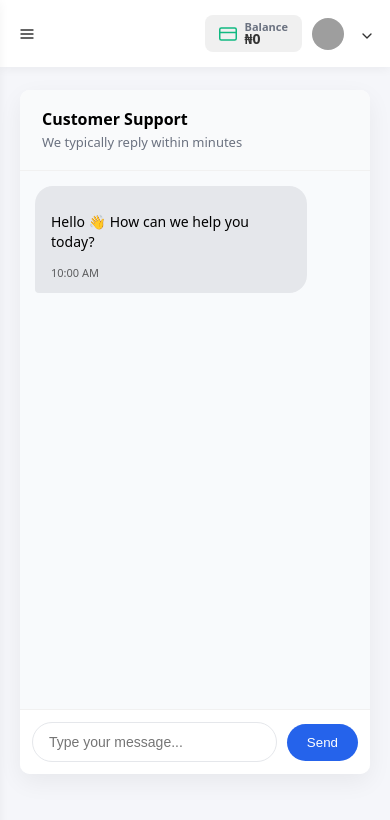
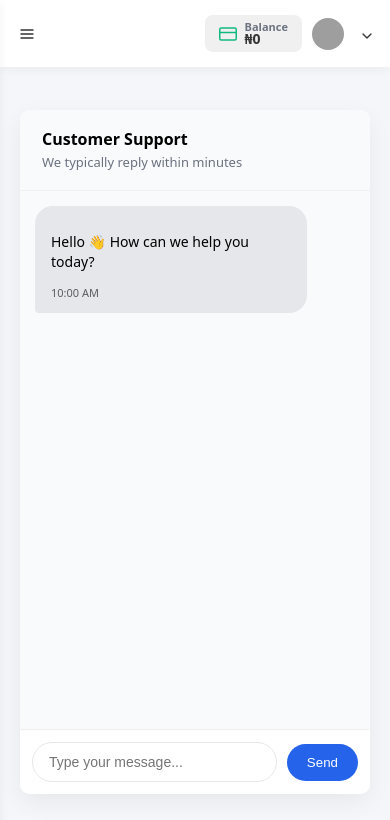
Before and after one commit to ay30bg/realsms, a React (Create React App) app: page /support in a window 390 px wide. Shown: the top 820 px of the page. Built offline with nearby package versions, Linux system fonts and the light colour scheme; no server answers; grey boxes are pictures that could not be loaded.

Commit message:
Update support.css

```diff
--- a/src/styles/support.css
+++ b/src/styles/support.css
@@ -145,7 +145,7 @@
   .user-support-container {
     height: calc(100vh - 160px);
     margin: 10px auto;
-    margin: 10px 0 20px 0;
+    margin: 30px 0 20px 0;
     border-radius: 10px;
   }
 
```
